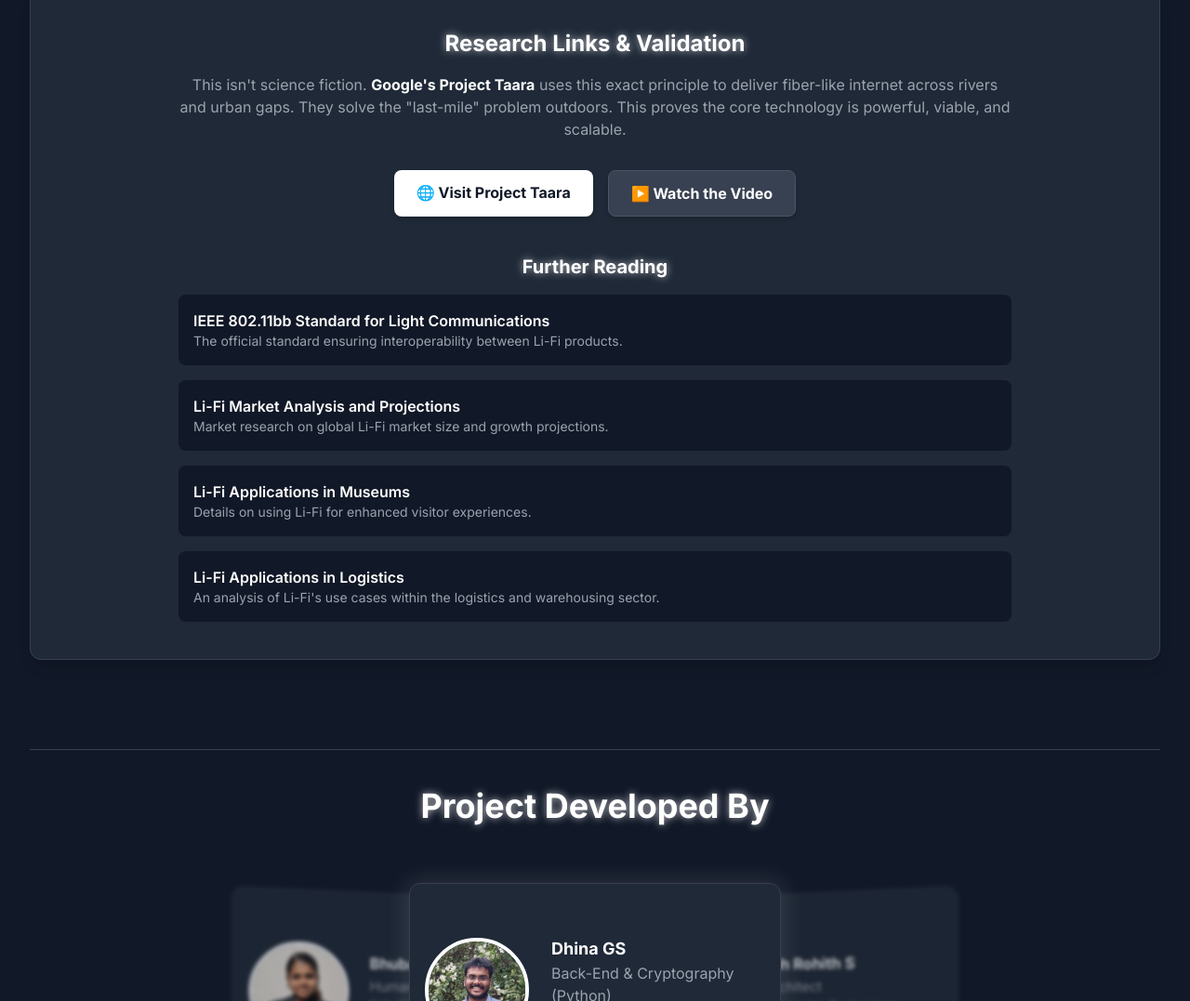
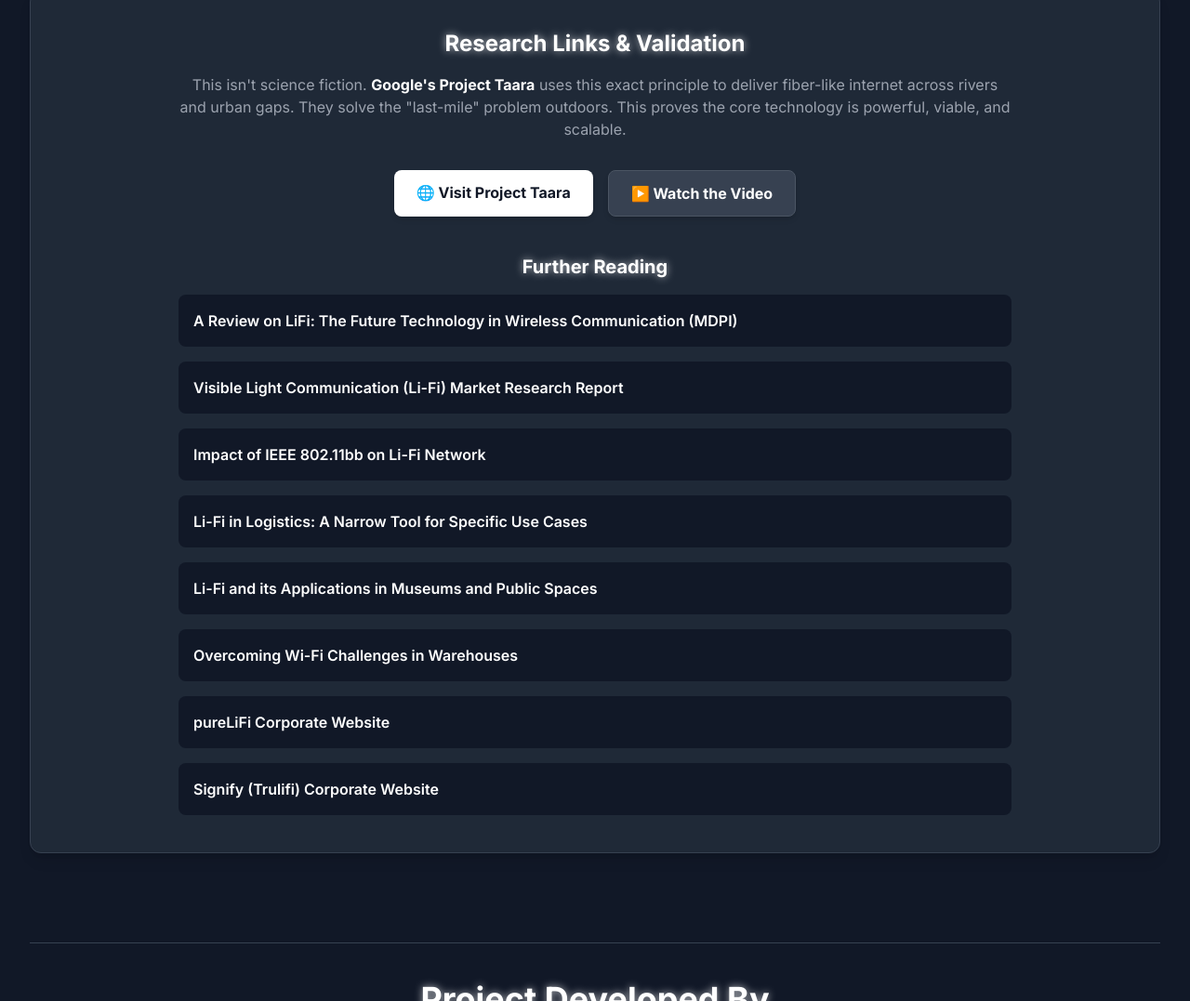
Before and after one commit to iamharishrohith/Lighcon, a plain HTML site: page index.html in a window 1280 px wide. Shown: the part 5647-6724 px from the top of the page at 93% size. Drawn offline with nearby package versions, Linux system fonts and the light colour scheme.

Commit message:
Update index.html

```diff
--- a/index.html
+++ b/index.html
@@ -4,7 +4,7 @@
 <head>
     <meta charset="UTF-8">
     <meta name="viewport" content="width=device-width, initial-scale=1.0">
-    <title>Lighcon: Project</title>
+    <title>Project: Lighcon</title>
     <script src="https://cdn.tailwindcss.com"></script>
     <script src="https://cdn.jsdelivr.net/npm/chart.js"></script>
     <link href="https://fonts.googleapis.com/css2?family=Inter:wght@400;600;700;900&display=swap" rel="stylesheet">
@@ -175,14 +175,7 @@
             box-shadow: 0 0 15px 5px rgba(255, 255, 255, 0.3), 0 0 25px 10px rgba(255, 255, 255, 0.2);
             z-index: 0;
             overflow: visible;
-        }
-
-        #laser-progress-bar-left {
-            left: 1rem;
-        }
-
-        #laser-progress-bar-right {
-            right: 1rem;
+            transition: left 0.3s, right 0.3s; /* Smooth position change */
         }
 
         .laser-initial-animation {
@@ -512,7 +505,7 @@
             </div>
             <div class="bg-gray-800 border border-gray-700 p-8 rounded-xl shadow-lg max-w-4xl mx-auto section-glow" style="--glow-color: rgba(255, 255, 255, 0.1);">
                 <p class="text-gray-300 text-left md:text-center leading-relaxed">
-                    Our custom algorithm, **enSed**, forms the core of our security. Instead of standard methods, we convert text messages into a series of numerical matrices. These matrices are then multiplied by a secret, non-singular matrix key. The resulting matrix is flattened into a string of numbers, which is the encrypted data transmitted by the light.
+                    Our custom algorithm, <strong>enSed</strong>, forms the core of our security. Instead of standard methods, we convert text messages into a series of numerical matrices. These matrices are then multiplied by a secret, non-singular matrix key. The resulting matrix is flattened into a string of numbers, which is the encrypted data transmitted by the light.
                     <br><br>
                     To decrypt, the receiver uses the mathematical inverse of the original key. Multiplying the received data by this inverse key reverses the process, perfectly restoring the original message. This method ensures that without the exact inverse matrix, the intercepted data remains a meaningless stream of numbers.
                 </p>
@@ -546,28 +539,36 @@
                         class="inline-block bg-white text-gray-900 font-bold py-3 px-6 rounded-lg shadow-md hover:bg-gray-200 transition-colors duration-300">
                         🌐 Visit Project Taara
                     </a>
-                    <a href="https://www.youtube.com/watch?v=Fe_g_s_q_vI" target="_blank"
+                    <a href="https://www.youtube.com/watch?v=_boEuXihhBQ" target="_blank"
                         class="inline-block bg-gray-700 text-white border border-gray-600 font-bold py-3 px-6 rounded-lg shadow-md hover:bg-gray-600 transition-colors duration-300">
                         ▶️ Watch the Video
                     </a>
                 </div>
                 <div class="mt-10 text-left max-w-4xl mx-auto space-y-4">
                     <h4 class="text-xl font-bold text-white glow-text-white text-center">Further Reading</h4>
-                    <a href="https://standards.ieee.org/ieee/802.11bb/10823/" target="_blank" class="block p-4 bg-gray-900 rounded-lg hover:bg-gray-700 transition-colors duration-300">
-                        <p class="font-semibold text-white">IEEE 802.11bb Standard for Light Communications</p>
-                        <p class="text-sm text-gray-400">The official standard ensuring interoperability between Li-Fi products.</p>
+                    <a href="https://www.mdpi.com/2076-3417/11/23/11118" target="_blank" class="block p-4 bg-gray-900 rounded-lg hover:bg-gray-700 transition-colors duration-300">
+                        <p class="font-semibold text-white">A Review on LiFi: The Future Technology in Wireless Communication (MDPI)</p>
                     </a>
                     <a href="https://www.marketresearchfuture.com/reports/visible-light-communication-li-fi-market-3561" target="_blank" class="block p-4 bg-gray-900 rounded-lg hover:bg-gray-700 transition-colors duration-300">
-                        <p class="font-semibold text-white">Li-Fi Market Analysis and Projections</p>
-                        <p class="text-sm text-gray-400">Market research on global Li-Fi market size and growth projections.</p>
+                        <p class="font-semibold text-white">Visible Light Communication (Li-Fi) Market Research Report</p>
+                    </a>
+                    <a href="https://www.oledcomm.net/blog/impact-of-ieee-802-11bb-on-lifi-network/" target="_blank" class="block p-4 bg-gray-900 rounded-lg hover:bg-gray-700 transition-colors duration-300">
+                        <p class="font-semibold text-white">Impact of IEEE 802.11bb on Li-Fi Network</p>
+                    </a>
+                     <a href="https://logisticsviewpoints.com/2025/08/11/li-fi-in-logistics-a-narrow-tool-for-specific-use-cases-where-light-based-communication-fits-and-where-it-doesnt/" target="_blank" class="block p-4 bg-gray-900 rounded-lg hover:bg-gray-700 transition-colors duration-300">
+                        <p class="font-semibold text-white">Li-Fi in Logistics: A Narrow Tool for Specific Use Cases</p>
                     </a>
                     <a href="https://lifi.co/lifi-blog/lifi-and-its-applications-in-museums-and-public-spaces/" target="_blank" class="block p-4 bg-gray-900 rounded-lg hover:bg-gray-700 transition-colors duration-300">
-                        <p class="font-semibold text-white">Li-Fi Applications in Museums</p>
-                        <p class="text-sm text-gray-400">Details on using Li-Fi for enhanced visitor experiences.</p>
+                        <p class="font-semibold text-white">Li-Fi and its Applications in Museums and Public Spaces</p>
                     </a>
-                     <a href="https://logisticsviewpoints.com/2025/08/11/li-fi-in-logistics-a-narrow-tool-for-specific-use-cases-where-light-based-communication-fits-and-where-it-doesnt/" target="_blank" class="block p-4 bg-gray-900 rounded-lg hover:bg-gray-700 transition-colors duration-300">
-                        <p class="font-semibold text-white">Li-Fi Applications in Logistics</p>
-                        <p class="text-sm text-gray-400">An analysis of Li-Fi's use cases within the logistics and warehousing sector.</p>
+                    <a href="https://www.oxspring.com/blog/overcoming-wi-fi-challenges-in-warehouses-factories-and-other-industrial-settings" target="_blank" class="block p-4 bg-gray-900 rounded-lg hover:bg-gray-700 transition-colors duration-300">
+                        <p class="font-semibold text-white">Overcoming Wi-Fi Challenges in Warehouses</p>
+                    </a>
+                    <a href="https://www.purelifi.com/" target="_blank" class="block p-4 bg-gray-900 rounded-lg hover:bg-gray-700 transition-colors duration-300">
+                        <p class="font-semibold text-white">pureLiFi Corporate Website</p>
+                    </a>
+                    <a href="https://www.signify.com/global/innovation/trulifi" target="_blank" class="block p-4 bg-gray-900 rounded-lg hover:bg-gray-700 transition-colors duration-300">
+                        <p class="font-semibold text-white">Signify (Trulifi) Corporate Website</p>
                     </a>
                 </div>
             </div>
@@ -810,6 +811,15 @@
                 clearInterval(autoScrollInterval);
                 autoScrollInterval = setInterval(goToNext, 3000);
             }
+            // Pause auto-scroll when hovering over a card
+cards.forEach(card => {
+    card.addEventListener('mouseenter', () => {
+        clearInterval(autoScrollInterval);
+    });
+    card.addEventListener('mouseleave', () => {
+        resetInterval();
+    });
+});
 
             cards.forEach(card => {
                 card.addEventListener('click', () => {
```
